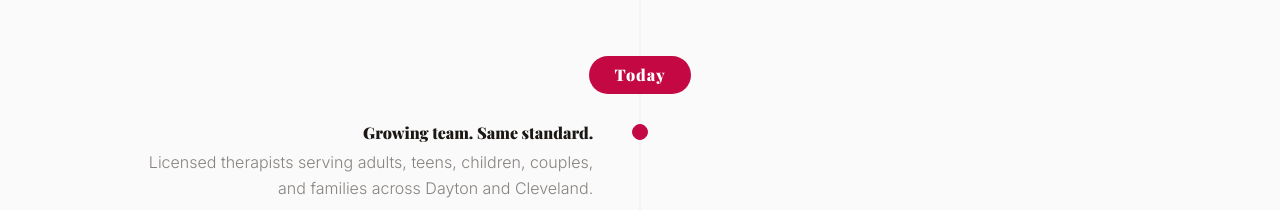
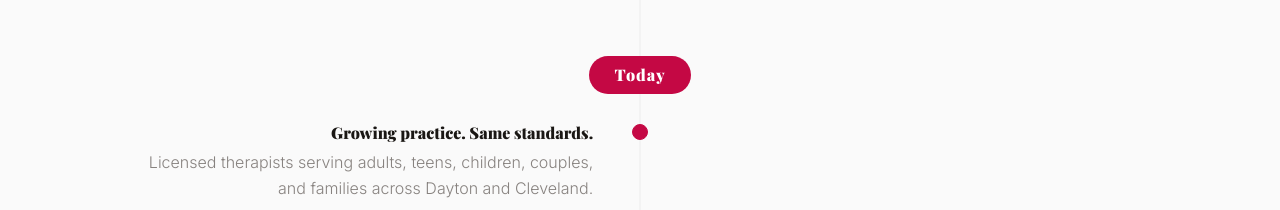
Before and after one commit to JDOG332/nguwellness, a Next.js app: page /about in a window 1280 px wide. Shown: the part 7220-7430 px from the top of the page. Built offline with nearby package versions, Linux system fonts and the light colour scheme; a web font is replaced by a local one.

Commit message:
Update: Growing practice. Same standards.

```diff
--- a/app/about/AboutPage.jsx
+++ b/app/about/AboutPage.jsx
@@ -915,7 +915,7 @@ export default function AboutPage() {
             <div className="tl-year-group">
               <div className="tl-year-marker"><span className="tl-year-badge milestone">Today</span></div>
               <div className="tl-entries">
-                <div className="tl-entry"><div className="tl-entry-left"><p className="tl-entry-title">Growing team. Same standard.</p><p className="tl-entry-desc">Licensed therapists serving adults, teens, children, couples, and families across Dayton and Cleveland.</p></div><div className="tl-entry-dot-col"><div className="tl-entry-dot major" /></div><div className="tl-entry-right" /></div>
+                <div className="tl-entry"><div className="tl-entry-left"><p className="tl-entry-title">Growing practice. Same standards.</p><p className="tl-entry-desc">Licensed therapists serving adults, teens, children, couples, and families across Dayton and Cleveland.</p></div><div className="tl-entry-dot-col"><div className="tl-entry-dot major" /></div><div className="tl-entry-right" /></div>
               </div>
             </div>
           </div>
```
